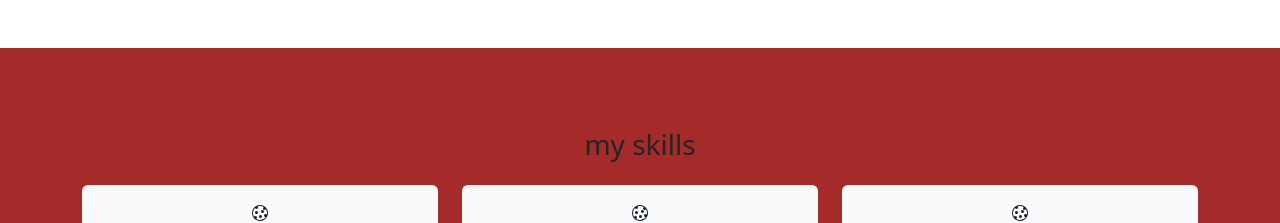
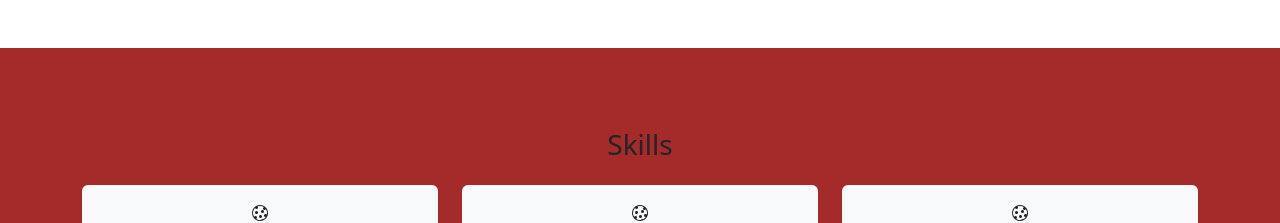
Before and after one commit to halageriaishwarya-arch/aishwaryaportfolio, a plain HTML site: page index.html in a window 1280 px wide. Shown: the part 1380-1603 px from the top of the page. Drawn offline with nearby package versions, Linux system fonts and the light colour scheme.

Commit message:
first commit

```diff
--- a/index.html
+++ b/index.html
@@ -89,7 +89,7 @@
 <!--end of about me-->
 <div class="container-fluid gap bg-custom" id="Skills">
   <div class="container">
-    <h3 class="text-center">my skills</h3>
+    <h3 class="text-center">Skills</h3>
     <div class="row">
       <div class="col-md-4 text-center my-3">
         <div class="bg-light p-3 rounded">
```
